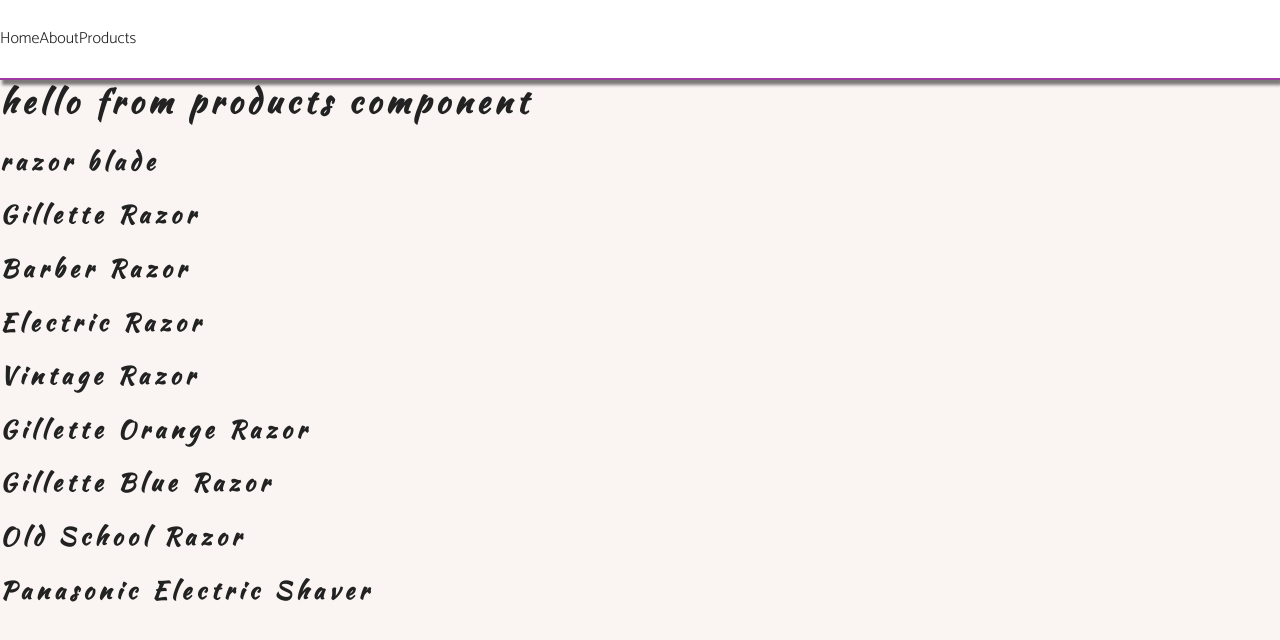
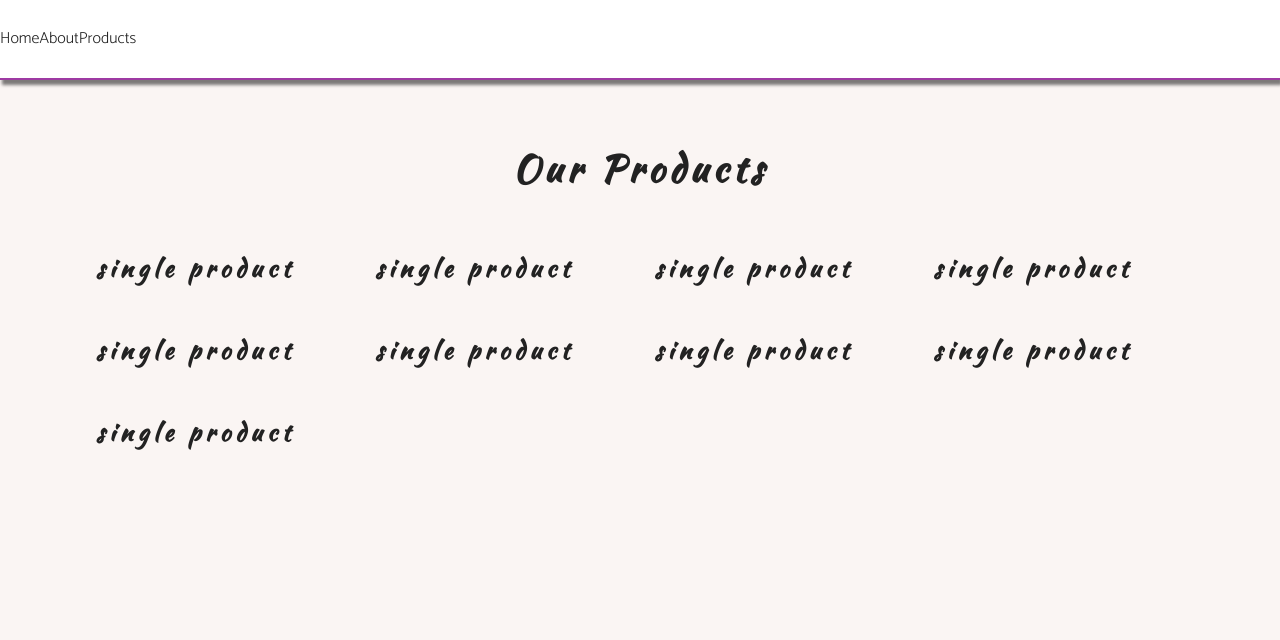
Before and after one commit to Fc0S4b/RazorsSvelte, a Svelte app: page /products in a window 1280 px wide. Shown: the top 640 px of the page. Built offline with nearby package versions, Linux system fonts and the light colour scheme.

Commit message:
Products component complete

```diff
--- /dev/null
+++ b/src/components/Products/Product.svelte
@@ -0,0 +1 @@
+<h1>single product</h1>
--- a/src/components/Products/Products.svelte
+++ b/src/components/Products/Products.svelte
@@ -1,12 +1,15 @@
 <script>
+  export let title = '';
   import { onMount, onDestroy } from 'svelte';
   import products from '../../stores/defaultProducts';
-  // let localProducts = $products;
-  // console.log(products);
-  // console.log($products);
+  import Product from './Product.svelte';
 </script>
 
-<h1>hello from products component</h1>
-{#each $products as product}
-  <h2>{product.title}</h2>
-{/each}
+<section class="section">
+  <h2 class="section-title">{title}</h2>
+  <div class="products-center">
+    {#each $products as product (product.id)}
+      <Product {product} />
+    {/each}
+  </div>
+</section>
--- a/src/pages/Products.svelte
+++ b/src/pages/Products.svelte
@@ -2,4 +2,4 @@
   import Products from '../components/Products/Products.svelte';
 </script>
 
-<Products />
+<Products title="our products" />
```
